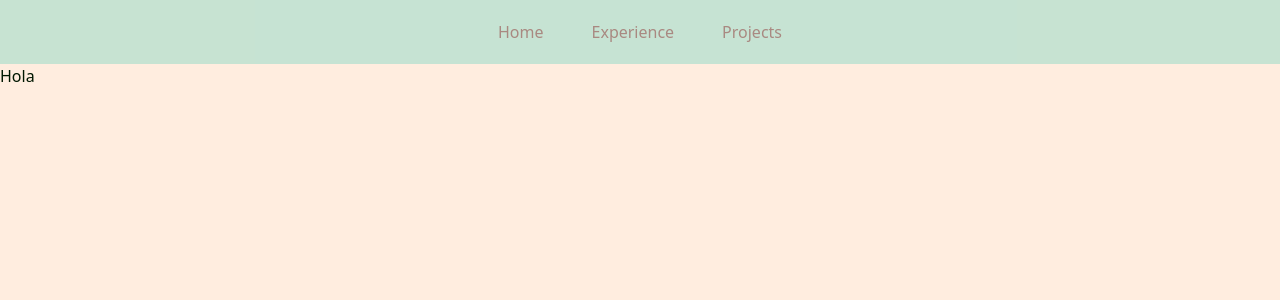
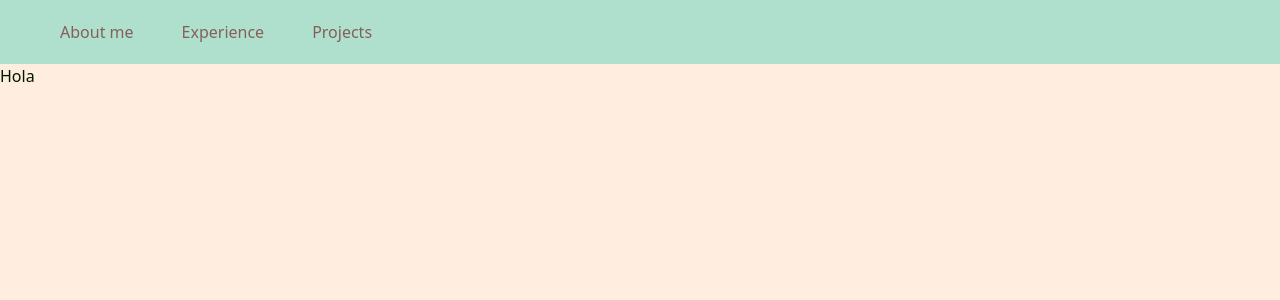
Before and after one commit to GlaucusJoseph/joseph-porfolio, a React (Vite) app: page / in a window 1280 px wide. Shown: the top 300 px of the page. Built offline with nearby package versions, Linux system fonts and the light colour scheme.

Commit message:
Going back to basics

```diff
--- a/src/components/MainNavbar/MainNavbar.css
+++ b/src/components/MainNavbar/MainNavbar.css
@@ -2,21 +2,9 @@
   color: #855f5a;
   text-decoration: none;
   font-size: 16px;
-  transition: color 0.3s ease, font-size 0.3s ease;
-}
-
-.link-style:hover {
-  color: #3b2c2a;
-  font-size: 22px;
-  transition: color 0.3s ease, font-size 0.3s ease 0.1s;
-}
-
-.link-style:focus {
-  outline: none;
 }
 
 .navbar-new-style {
   background-color: #afe0ce;
-  opacity: 0.7;
   height: 4rem;
 }
--- a/src/components/MainNavbar/MainNavbar.tsx
+++ b/src/components/MainNavbar/MainNavbar.tsx
@@ -4,25 +4,11 @@ export const MainNavbar = () => {
   return (
     <nav className="navbar navbar-expand-lg navbar-new-style">
       <div className="container-fluid">
-        <button
-          className="navbar-toggler"
-          type="button"
-          data-bs-toggle="collapse"
-          data-bs-target="#navbarSupportedContent"
-          aria-controls="navbarSupportedContent"
-          aria-expanded="false"
-          aria-label="Toggle navigation"
-        >
-          <span className="navbar-toggler-icon"></span>
-        </button>
-        <div
-          className="collapse navbar-collapse justify-content-center"
-          id="navbarSupportedContent"
-        >
+        <div className="justify-content-center" id="navbarSupportedContent">
           <ul className="navbar-nav mb-2 mb-lg-0 text-center">
             <li className="nav-item mx-5">
               <a className="link-style" aria-current="page" href="#">
-                Home
+                About me
               </a>
             </li>
             <li className="nav-item">
```
